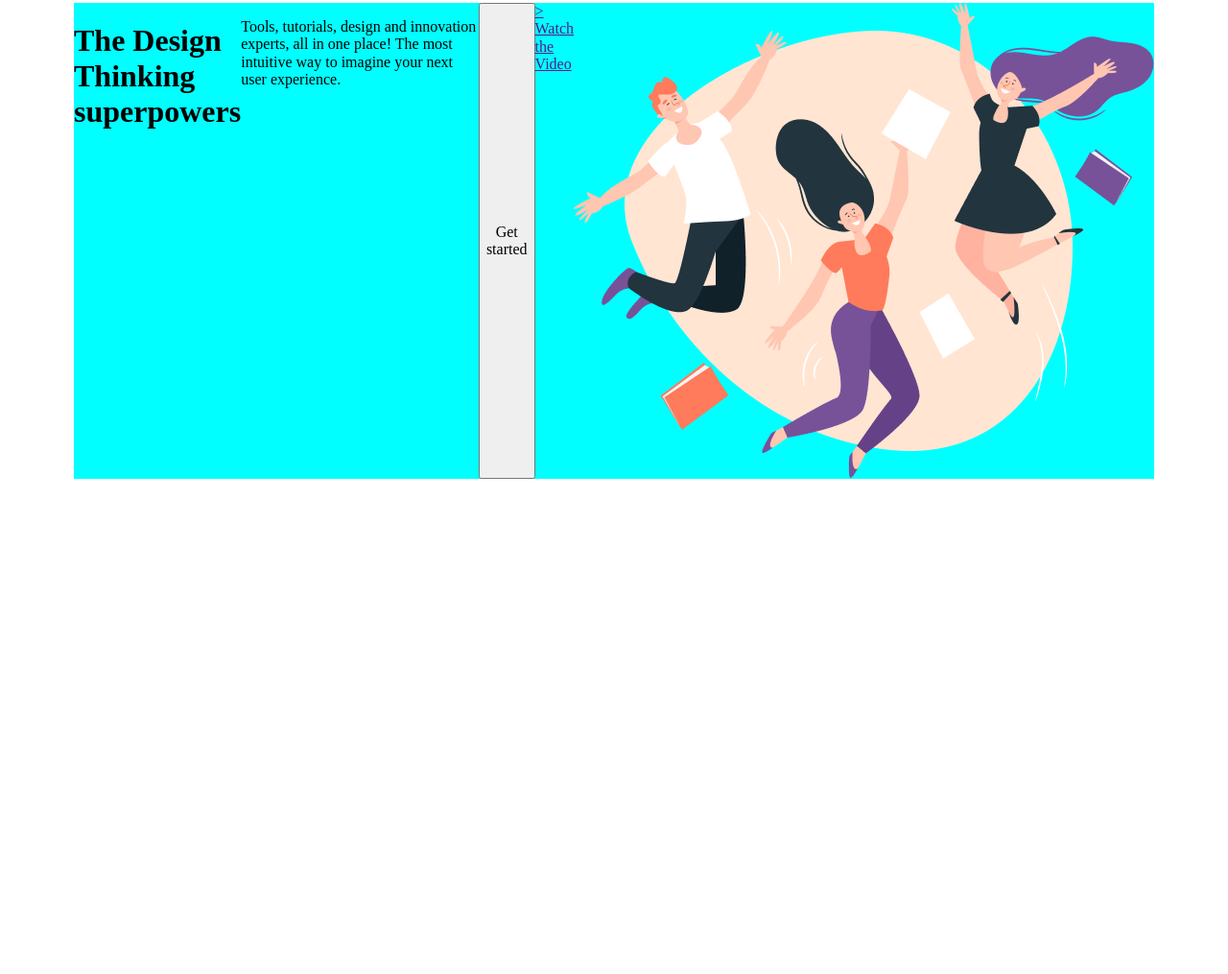
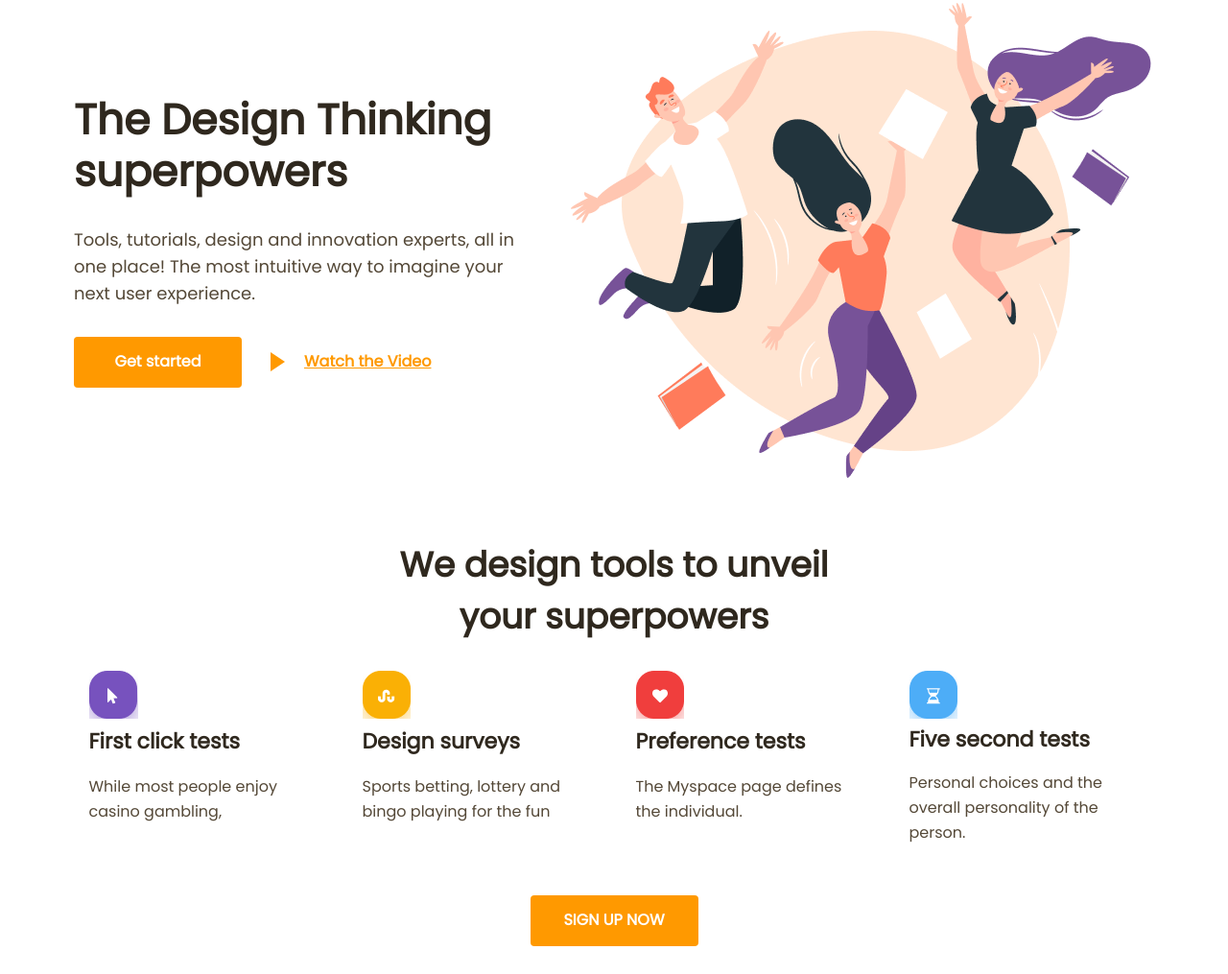
Before and after one commit to birgerosterberg/productly, a plain HTML site: page index.html in a window 1280 px wide. Shown: the part 115-1130 px from the top of the page at 96% size. Before the commit the page ends 800 px from the top, so only its background shows below. Drawn offline with nearby package versions, Linux system fonts and the light colour scheme.

Commit message:
add icons into images folder
add working html and css for header section
add working html and css for feature section
restructured button classes

```diff
--- a/index.html
+++ b/index.html
@@ -36,15 +36,40 @@
         <!-- Header! -->
     <div class="mainalign">
         <header class="header__container">
-            <h1 class="headline">The Design Thinking superpowers</h1>
-            <p class="paragraph">Tools, tutorials, design and innovation experts, all in one place! The most intuitive way to imagine your next user experience.</p>
-            <button>Get started</button>
-            <a href=""> <span>></span> Watch the Video</a>
-            <img src="/images/happy-workers.png" alt="happy workers throwing away papers">
+            <div class="header__info">
+                <div class="header__headline">The Design Thinking superpowers</div>
+                <p class="header__para">Tools, tutorials, design and innovation experts, all in one place! The most intuitive way to imagine your next user experience.</p>
+                <button class="btn btn--getstarted">Get started</button>
+                <div id="triangleright"></div><a href="" id="watchme"> Watch the Video</a>
+            </div>
+            <img src="/images/happy-workers.png" class="sizehappyimage" alt="happy workers jumping and throwing away papers">
         </header>
     </div>
         <!-- Feature! -->
-        <section></section>
+    <div class="mainalign">
+        <section class="feature__container">
+            <div class="feature__headline">We design tools to unveil your superpowers</div>
+            <div class="boxes__in__boxes">
+                <div class="feature__box"> <i><img src="/images/icon_mousecursor.png" alt="mouse cursor icon"></i>
+                    <div class="feature__box__headlines">First click tests</div>
+                    <p class="para__text">While most people enjoy casino gambling,</p>
+                </div>
+                <div class="feature__box"> <i><img src="/images/icon_wavey.png" alt="yellow icon with a white wave on it"></i>
+                    <div class="feature__box__headlines">Design surveys</div>
+                    <p class="para__text">Sports betting, lottery and bingo playing for the fun</p>
+                </div>
+                <div class="feature__box"> <i><img src="/images/icon_heart.png" alt="a red heart icon"></i>
+                    <div class="feature__box__headlines">Preference tests</div>
+                    <p class="para__text">The Myspace page defines the individual.</p>
+                </div>
+                <div class="feature__box"> <i><img src="/images/icon_timeglass.png" alt="an icon with a timeglass in it!"></i>
+                    <div class="feature__box__headlines">Five second tests</div>
+                    <p class="para__text">Personal choices and the overall personality of the person.</p>
+                </div>
+            </div>
+            <button class="btn btn--signupnowc">SIGN UP NOW</button>
+        </section>
+    </div>
         <!-- Effortless Validation! -->
         <section></section>
         <!-- Product Managers! -->
--- a/styles/styles.css
+++ b/styles/styles.css
@@ -33,23 +33,31 @@
 /* remove the underscore of the links! */
     color: #2F281E;
 }
+
+  /* -------------------------------- */
+ /* MAIN BTN DESIGN FOR ALL BUTTONS! */
+/* -------------------------------- */
 .btn {
     display: inline-flex;
     justify-content: center;
     align-items: center;
-    height: 46px;
-    border-radius: 6px;
+    border-radius: 4px;
     font-family: 'Poppins', sans-serif;
     font-style: normal;
-    font-weight: 600;
     font-size: 16px;
     line-height: 24px;
     /* identical to box height */
+    border: none;
+    color: #FFFFFF;
+    background-color: #FF9900;
+    border-radius: 4px;
 }
 .btn--si {
     width: 102px;
+    height: 46px;
     margin-left: 20px;
     border-width: 1px;
+    font-weight: 600;
     background-color: white;
     color: black;
     border-color: #BCD0E5;
@@ -57,27 +65,156 @@
 }
 .btn--su {
     width: 110px;
+    height: 46px;
     margin-left: 14px;
-    border: none;
-    color: #FFFFFF;
-    background-color: #FF9900;
+    font-weight: 600;
+}
+/* BUTTON GET STARTED FROM THE HEADER ROW! */
+.btn--getstarted {
+    width: 175px;
+    height: 53px;
+    font-weight: 700;
+}
+/* BUTTON FROM FEATURE ROW! */
+.btn--signupnowc {
+    height: 53px;
+    width: 175px;
+    font-weight: 700;
 }
 
-/* HEADER ROW START */
+  /* ---------- */
+ /* HEADER ROW */
+/* ---------- */
 
 .header__container {
     display: flex;
     position: relative;
-    direction: row;
+    direction: column;
     justify-content: flex-start;
-    background-color: aqua;
+    align-items: center;
+    /* background-color: aqua; */
     top: 52px;
     height: 496px;
     width: 1126px;
 }
-.headline {
+.header__info {
+    height: 318px;
+    width: 518px;
     display: flex;
+    flex-wrap: wrap;
+    align-items: center;
 }
-.paragraph {
+.header__headline {
+    font-family: 'Poppins', sans-serif;
+    font-style: normal;
+    font-weight: 700;
+    font-size: 44px;
+    line-height: 54px;
+    /* or 123% */
+    color: #2F281E;
+}
+.header__para {
+    max-width: 468px;
+    font-family: 'Poppins', sans-serif;
+    font-style: normal;
+    font-weight: 400;
+    font-size: 18px;
+    line-height: 28px;
+    /* or 156% */
+    color: #544837;
+}
+
+/* CSS ID STYLES for special stuff only to the Header section! USED ONLY ONCE! */
+#triangleright {
     display: flex;
+    align-self: center;
+    position: relative;
+    left: 30px;
+    border-top: 10px solid transparent;
+    border-left: 15px solid #FF9900;
+    border-bottom: 10px solid transparent;
 }
+
+#watchme {
+    display: flex;
+    position: relative;
+    left: 50px;
+    font-family: 'Poppins', sans-serif;
+    font-style: normal;
+    font-weight: 600;
+    font-size: 16px;
+    line-height: 24px;
+    /* identical to box height */
+    text-decoration-line: underline;
+    color: #FF9900;
+}
+
+    /* ----------------- */
+   /*  FEATURE SECTION! */
+  /* ----------------- */
+.feature__container {
+    display: flex;
+    position: relative;
+    direction: row;
+    align-items: flex-start;
+    justify-content: center;
+    flex-wrap: wrap;
+    /* background-color: turquoise; */
+    min-height: 453px;
+    width: 1095px;
+    top: 115px;
+}
+.feature__headline {
+    /* background-color: #2F281E;  <--- BUGG CHECK*/
+    display: flex;
+    position: relative;
+    flex-shrink: 0;
+    font-family: 'Poppins', sans-serif;
+    font-style: normal;
+    font-weight: 700;
+    font-size: 36px;
+    line-height: 54px;
+    text-align: center;
+    color: #2F281E;
+    width: 500px;
+    height: 108px;
+    overflow: none;
+}
+.boxes__in__boxes {
+    /* background-color: #544837; */
+    display: flex;
+    justify-content: space-between;
+    height: 204px;
+    width: 1095px;
+}
+.feature__box {
+    /* background-color: white; */
+    display: flex;
+    position: relative;
+    direction: row;
+    flex-wrap: wrap;
+    align-items: flex-start;
+    width: 240px;
+    height: 178px;
+}
+.para__text {
+    font-family: 'Poppins', sans-serif;
+    font-style: normal;
+    font-weight: 500;
+    font-size: 16px;
+    line-height: 26px;
+    /* or 162% */
+    color: #544837;
+    flex-basis: 100%;
+}
+
+.feature__box__headlines {
+    font-family: 'Poppins', sans-serif;
+    font-style: normal;
+    font-weight: 600;
+    font-size: 22px;
+    line-height: 33px;
+    /* identical to box height */
+    color: #2F281E;
+    flex-basis: 100%;
+}
```
Also changed, not shown: images/icon_heart.png (added), images/icon_mousecursor.png (added), images/icon_timeglass.png (added), images/icon_wavey.png (added).
